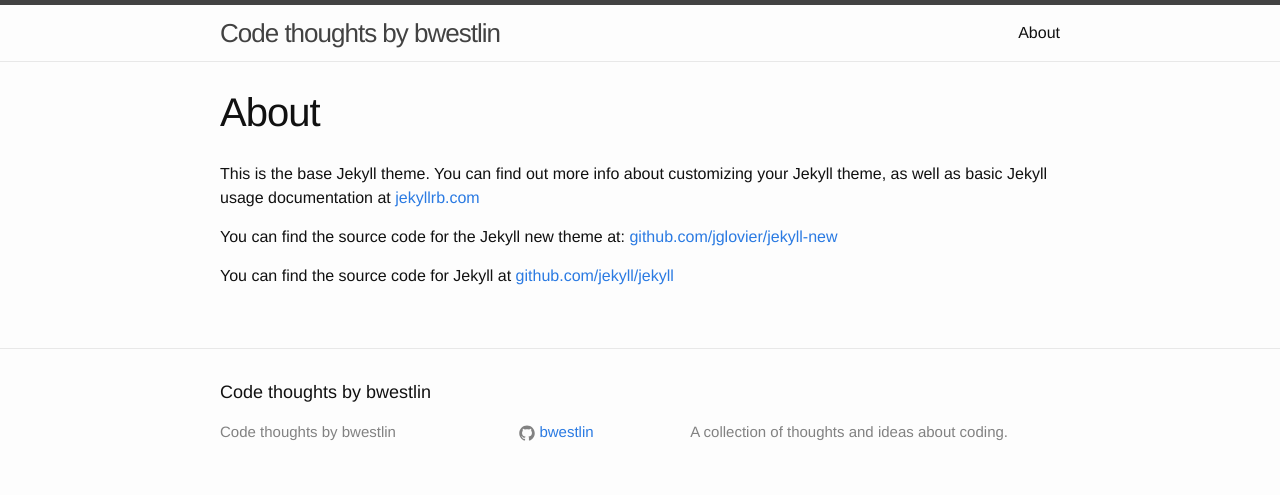
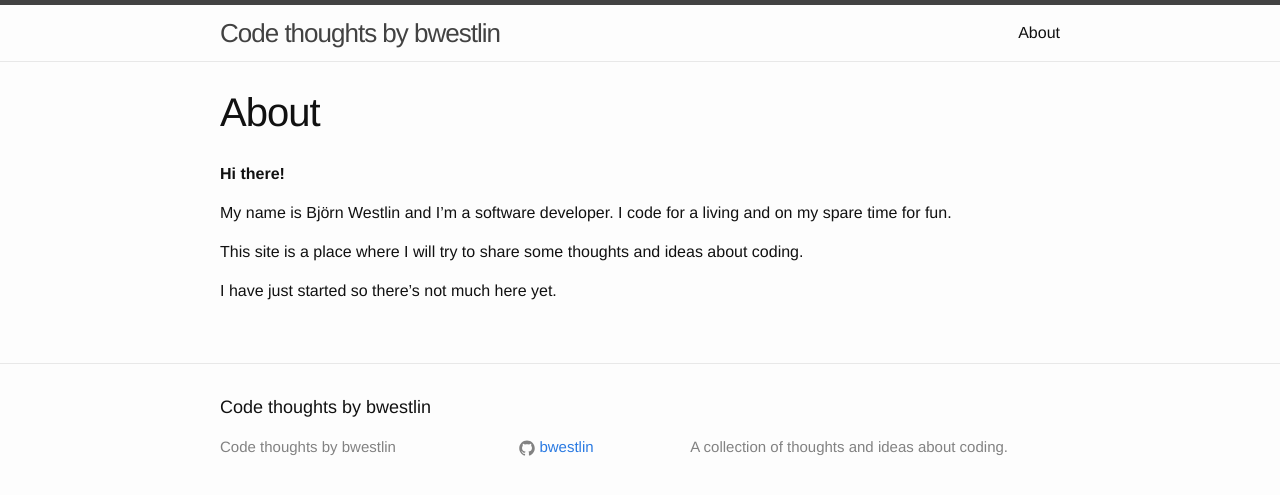
Before and after one commit to bwestlin/bwestlin.github.io, a Jekyll site: the page built from about.md, in a window 1280 px wide. Shown: the top 495 px of the page. Built offline with Jekyll 4.4.1, drawn with Linux system fonts in a browser that asks for light colours; Markdown is read by kramdown in place of the engine named in the settings.

Commit message:
About page

```diff
--- a/about.md
+++ b/about.md
@@ -4,8 +4,10 @@
 permalink: /about/
 ---
 
-This is the base Jekyll theme. You can find out more info about customizing your Jekyll theme, as well as basic Jekyll usage documentation at [jekyllrb.com](http://jekyllrb.com/)
+**Hi there!**
 
-You can find the source code for the Jekyll new theme at: [github.com/jglovier/jekyll-new](https://github.com/jglovier/jekyll-new)
+My name is Björn Westlin and I'm a software developer. I code for a living and on my spare time for fun.
 
-You can find the source code for Jekyll at [github.com/jekyll/jekyll](https://github.com/jekyll/jekyll)
+This site is a place where I will try to share some thoughts and ideas about coding.
+
+I have just started so there's not much here yet.
```
